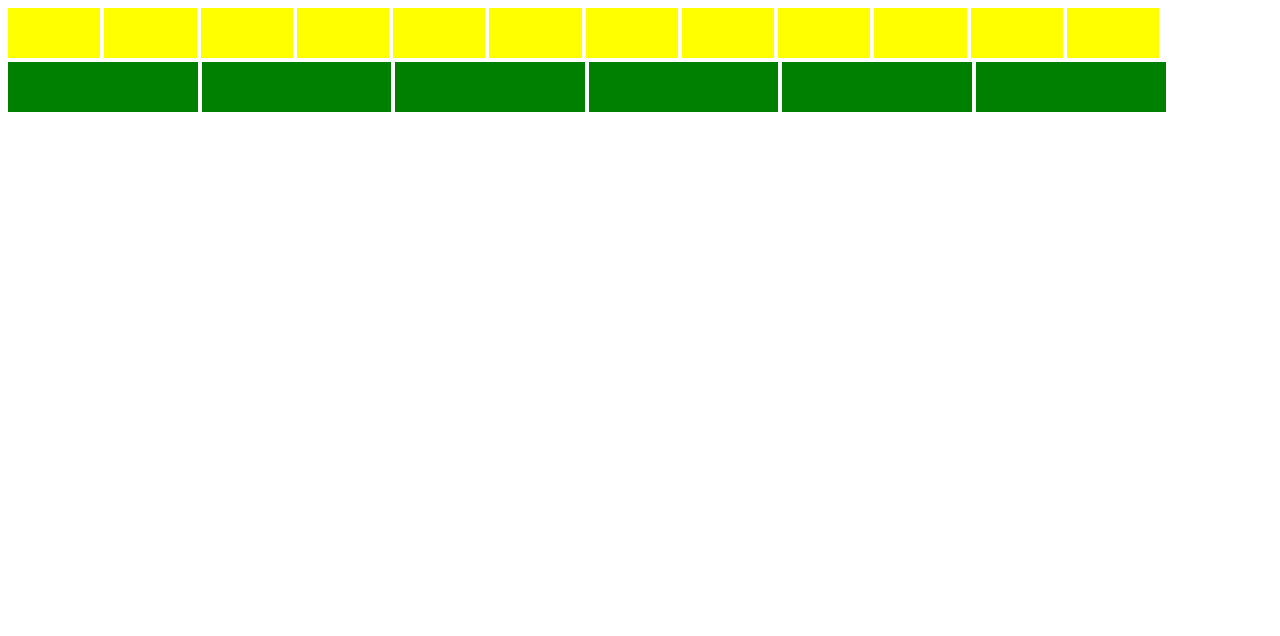
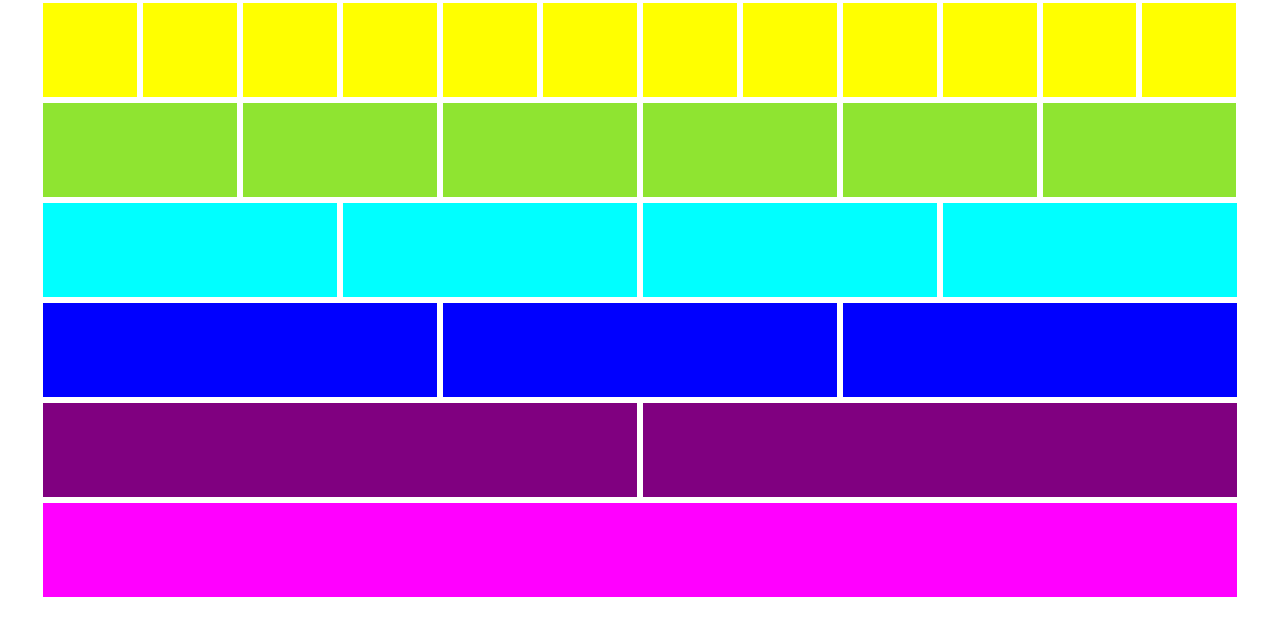
Before and after one commit to AdrixSC/grid, a plain HTML site: page index.html in a window 1280 px wide. Drawn offline with Linux system fonts and the light colour scheme.

Commit message:
ejercicio completo

```diff
--- a/css/main.css
+++ b/css/main.css
@@ -1,17 +1,85 @@
-container {
-    width: 1200px;
+* {
+  box-sizing: border-box;
 }
 
-.yellow {
-    background-color: yellow;
-    display: inline-block;
-    width: 7.3%;
-    height: 50px;
+body {
+  margin: 0px;
+  padding: 0px;
 }
 
-.green {
-    background-color: green;
-    display: inline-block;
-    width: 15%;
-    height: 50px;
+.container {
+    max-width: 1200px;
+    margin: 0 auto;
+    width: 100%;
 }
+
+.row::before,
+.row:after {
+  content: " ";
+  display: table;
+}
+
+.row::after {
+  clear: both;
+}
+
+[class*="col-"] {
+  min-height: 100px;
+  float: left;
+  padding: 12px; /*gutter*/
+  border: 3px solid white;
+}
+
+.col-1 {
+  width: 8.33%;
+  background-color: yellow;
+}
+
+.col-2 {
+  width: 16.66%;
+  background-color: #8fe431;
+}
+
+.col-3 {
+  width: 25%;
+  background-color: cyan;
+}
+
+.col-4 {
+  width: 33.33%;
+  background-color: blue;
+}
+
+.col-5 {
+  width: 41.66%;
+}
+
+.col-6 {
+  width: 50%;
+  background-color: purple;
+}
+
+.col-7 {
+  width: 58.33%;
+}
+
+.col-8 {
+  width: 66.66%;
+}
+
+.col-9 {
+  width: 75%;
+}
+
+.col-10 {
+  width: 83.33%;
+}
+
+.col-11 {
+  width: 91.66%;
+}
+
+.col-12 {
+  width: 100%;
+  background-color: magenta;
+}
--- a/index.html
+++ b/index.html
@@ -8,29 +8,48 @@
 </head>
 
 <body>
-    <container>
-        <div class="yellow"></div>
-        <div class="yellow"></div>
-        <div class="yellow"></div>
-        <div class="yellow"></div>
-        <div class="yellow"></div>
-        <div class="yellow"></div>
-        <div class="yellow"></div>
-        <div class="yellow"></div>
-        <div class="yellow"></div>
-        <div class="yellow"></div>
-        <div class="yellow"></div>
-        <div class="yellow"></div>
-
-        <div class="green"></div>
-        <div class="green"></div>
-        <div class="green"></div>
-        <div class="green"></div>
-        <div class="green"></div>
-        <div class="green"></div>
-    </container>
-
-
+    <section class="container">
+      <section class="row">
+        <section class="col-1"></section>
+        <section class="col-1"></section>
+        <section class="col-1"></section>
+        <section class="col-1"></section>
+        <section class="col-1"></section>
+        <section class="col-1"></section>
+        <section class="col-1"></section>
+        <section class="col-1"></section>
+        <section class="col-1"></section>
+        <section class="col-1"></section>
+        <section class="col-1"></section>
+        <section class="col-1"></section>
+      </section>
+      <section class="row">
+        <section class="col-2"></section>
+        <section class="col-2"></section>
+        <section class="col-2"></section>
+        <section class="col-2"></section>
+        <section class="col-2"></section>
+        <section class="col-2"></section>
+      </section>
+      <section class="row">
+        <section class="col-3"></section>
+        <section class="col-3"></section>
+        <section class="col-3"></section>
+        <section class="col-3"></section>
+      </section>
+      <section class="row">
+        <section class="col-4"></section>
+        <section class="col-4"></section>
+        <section class="col-4"></section>
+      </section>
+      <section class="row">
+        <section class="col-6"></section>
+        <section class="col-6"></section>
+      </section>
+      <section class="row">
+        <section class="col-12"></section>
+      </section>
+    </section>
 </body>
 
 </html>
```
